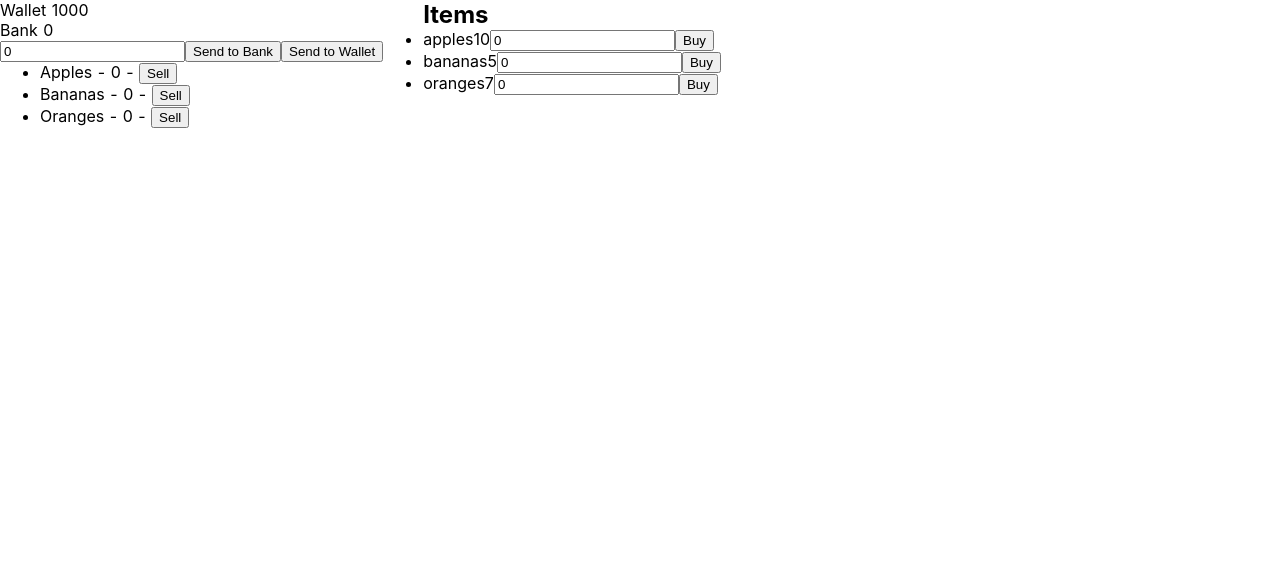
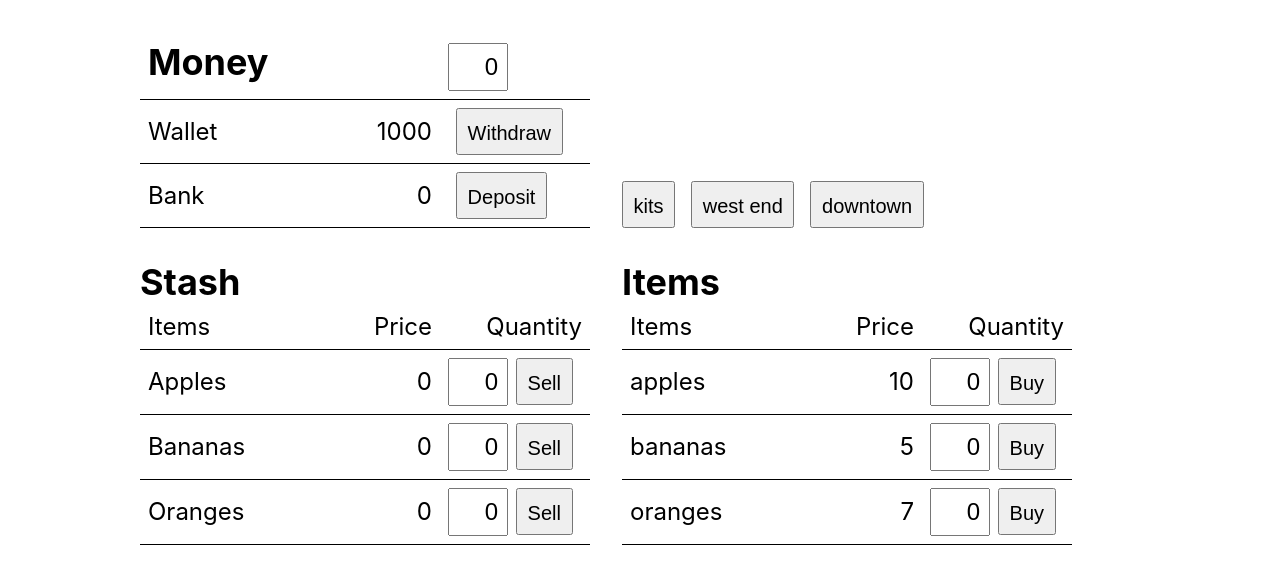
Before and after one commit to ccmdesign/dopewars-vue, a Nuxt app: page / in a window 1280 px wide. Shown: the top 584 px of the page. Built offline with nearby package versions, Linux system fonts and the light colour scheme.

Commit message:
first version of the buy/sell functionality. Break up in components

```diff
--- a/components/Logo.vue
+++ /dev/null
@@ -1,29 +0,0 @@
-<template>
-  <svg class="NuxtLogo" width="245" height="180" viewBox="0 0 452 342" xmlns="http://www.w3.org/2000/svg">
-    <path
-      d="M139 330l-1-2c-2-4-2-8-1-13H29L189 31l67 121 22-16-67-121c-1-2-9-14-22-14-6 0-15 2-22 15L5 303c-1 3-8 16-2 27 4 6 10 12 24 12h136c-14 0-21-6-24-12z"
-      fill="#00C58E"
-    />
-    <path
-      d="M447 304L317 70c-2-2-9-15-22-15-6 0-15 3-22 15l-17 28v54l39-67 129 230h-49a23 23 0 0 1-2 14l-1 1c-6 11-21 12-23 12h76c3 0 17-1 24-12 3-5 5-14-2-26z"
-      fill="#108775"
-    />
-    <path
-      d="M376 330v-1l1-2c1-4 2-8 1-12l-4-12-102-178-15-27h-1l-15 27-102 178-4 12a24 24 0 0 0 2 15c4 6 10 12 24 12h190c3 0 18-1 25-12zM256 152l93 163H163l93-163z"
-      fill="#2F495E"
-    />
-  </svg>
-</template>
-
-<style>
-.NuxtLogo {
-  animation: 1s appear;
-  margin: auto;
-}
-
-@keyframes appear {
-  0% {
-    opacity: 0;
-  }
-}
-</style>
--- /dev/null
+++ b/components/areasNavigation.vue
@@ -0,0 +1,38 @@
+<template>
+  <nav>
+    <button v-for="area in areas" :key="area.name">{{area.name}}</button>
+  </nav>
+</template>
+
+<script>
+  import { mapMutations } from 'vuex'
+
+  export default {
+    data() {
+      return {
+        "wallet_temp": 0,
+      }
+    },
+    computed: {
+      player() {
+        return this.$store.state.player
+      },
+      areas() {
+        return this.$store.state.areas
+      },
+      items() {
+        return this.$store.state.items
+      },
+    },
+    methods: {
+      ...mapMutations({
+        transferToBank: 'transferToBank',
+        tarnsferToWallet: 'tarnsferToWallet',
+      })
+    }
+  }
+</script>
+
+<style lang="scss" scoped>
+
+</style>
--- /dev/null
+++ b/components/areasPanel.vue
@@ -0,0 +1,69 @@
+<template>
+  <div>
+    <h2>Items</h2>
+    <table>
+      <tr>
+        <td>Items</td>
+        <td class="text-align:right">Price</td>
+        <td class="text-align:right">Quantity</td>
+      </tr>
+      <tr>
+        <td>{{items[0].name}}</td>
+        <td class="text-align:right">{{items[0].price}}</td>
+        <td><input type="text" v-model=buy_0><button @click="buyItem(items[0].name, items[0].price, buy_0)">Buy</button></td>
+      </tr>
+      <tr>
+        <td>{{items[1].name}}</td>
+        <td class="text-align:right">{{items[1].price}}</td>
+        <td><input type="text" v-model=buy_1><button @click="buyItem(items[1].name, items[1].price, buy_1)">Buy</button></td>
+      </tr>
+      <tr>
+        <td>{{items[2].name}}</td>
+        <td class="text-align:right">{{items[2].price}}</td>
+        <td><input type="text" v-model=buy_2><button @click="buyItem(items[2].name, items[2].price, buy_2)">Buy</button></td>
+      </tr>
+    </table>
+  </div>
+</template>
+
+<script>
+  import { mapMutations } from 'vuex'
+
+  export default {
+    data() {
+      return {
+        "buy_0": 0,
+        "buy_1": 0,
+        "buy_2": 0,
+      }
+    },
+    computed: {
+      player() {
+        return this.$store.state.player
+      },
+      areas() {
+        return this.$store.state.areas
+      },
+      items() {
+        return this.$store.state.items
+      },
+    },
+    methods: {
+      buyItem(asset, price, n) {
+        this.$store.commit('buyAsset', {
+          asset: asset,
+          price: price,
+          n: n
+        });
+      },
+
+      ...mapMutations({
+        buyAsset: 'buyAsset',
+      })
+    }
+  }
+</script>
+
+<style lang="scss" scoped>
+
+</style>
--- /dev/null
+++ b/components/playerProfile.vue
@@ -0,0 +1,61 @@
+<template>
+  <table>
+    <tr>
+      <td><h2>Money</h2></td>
+      <td></td>
+      <td><input type="text" v-model=wallet_temp></td>
+    </tr>
+    <tr>
+      <td>Wallet</td>
+      <td class="text-align:right">{{player.wallet}}</td>
+      <td><button @click="withdraw(wallet_temp)">Withdraw</button></td>
+    </tr>
+    <tr>
+      <td>Bank</td>
+      <td class="text-align:right">{{player.bank}}</td>
+
+      <td><button @click="deposit(wallet_temp)">Deposit</button></td>
+    </tr>
+    <tr>
+    </tr>
+  </table>
+</template>
+
+<script>
+  import { mapMutations } from 'vuex'
+
+  export default {
+    data() {
+      return {
+        "wallet_temp": 0,
+      }
+    },
+    computed: {
+      player() {
+        return this.$store.state.player
+      },
+      areas() {
+        return this.$store.state.areas
+      },
+      items() {
+        return this.$store.state.items
+      },
+    },
+    methods: {
+      deposit(n) {
+        this.$store.commit('transferToBank', n);
+      },
+      withdraw(n) {
+        this.$store.commit('transferToWallet', n);
+      },
+      ...mapMutations({
+        transferToBank: 'transferToBank',
+        tarnsferToWallet: 'tarnsferToWallet',
+      })
+    }
+  }
+</script>
+
+<style lang="scss" scoped>
+
+</style>
--- /dev/null
+++ b/components/stashPanel.vue
@@ -0,0 +1,69 @@
+<template>
+  <aside>
+    <h2>Stash</h2>
+    <table>
+      <tr>
+        <td>Items</td>
+        <td class="text-align:right">Price</td>
+        <td class="text-align:right">Quantity</td>
+      </tr>
+      <tr>
+        <td>Apples</td>
+        <td class="text-align:right">{{player.stash.apples}}</td>
+        <td><input type="text" v-model=sell_0><button @click="sellItem(items[0].name, items[0].price, sell_0)">Sell</button></td>
+      </tr>
+      <tr>
+        <td>Bananas</td>
+        <td class="text-align:right">{{player.stash.bananas}}</td>
+        <td><input type="text" v-model=sell_1><button @click="sellItem(items[1].name, items[1].price, sell_1)">Sell</button></td>
+      </tr>
+      <tr>
+        <td>Oranges</td>
+        <td class="text-align:right">{{player.stash.oranges}}</td>
+        <td><input type="text" v-model=sell_2><button @click="sellItem(items[2].name, items[2].price, sell_2)">Sell</button></td>
+      </tr>
+    </table>
+  </aside>
+</template>
+
+<script>
+  import { mapMutations } from 'vuex'
+
+  export default {
+    data() {
+      return {
+        "sell_0": 0,
+        "sell_1": 0,
+        "sell_2": 0,
+      }
+    },
+    computed: {
+      player() {
+        return this.$store.state.player
+      },
+      areas() {
+        return this.$store.state.areas
+      },
+      items() {
+        return this.$store.state.items
+      },
+    },
+    methods: {
+      sellItem(asset, price, n) {
+        this.$store.commit('sellAsset', {
+          asset: asset,
+          price: price,
+          n: n
+        });
+      },
+
+      ...mapMutations({
+        sellAsset: 'sellAsset'
+      })
+    }
+  }
+</script>
+
+<style lang="scss" scoped>
+
+</style>
--- a/pages/index.vue
+++ b/pages/index.vue
@@ -1,56 +1,39 @@
 <template>
   <div class="container">
-    <aside>
-      <div>Wallet {{player.wallet}}</div>
-      <div>Bank {{player.bank}}</div>
-      <div>
-        <input type="text" v-model=wallet_temp>
-        <button @click="transferToBank(wallet_temp)">Send to Bank</button>
-        <button @click="transferToWallet(wallet_temp)">Send to Wallet</button>
+    <div class="main">
+      <player-profile />
+
+      <div class="areas margin-top:auto">
+        <areas-navigation />
       </div>
-      <ul>
-        <li>Apples - {{player.stash.apples}} - <button>Sell</button></li>
-        <li>Bananas - {{player.stash.bananas}} - <button>Sell</button></li>
-        <li>Oranges - {{player.stash.oranges}} - <button>Sell</button></li>
-      </ul>
-    </aside>
-    <div>
-      <ul>
-        <h2>Items</h2>
-        <li>
-          <span>{{items[0].name}}</span>
-          <span>{{items[0].price}}</span>
-          <input type="text" v-model=apples_temp>
-          <button>Buy</button>
-        </li>
-        <li>
-          <span>{{items[1].name}}</span>
-          <span>{{items[1].price}}</span>
-          <input type="text" v-model=bananas_temp>
-          <button>Buy</button>
-        </li>
-        <li>
-          <span>{{items[2].name}}</span>
-          <span>{{items[2].price}}</span>
-          <input type="text" v-model=oranges_temp>
-          <button>Buy</button>
-        </li>
-      </ul>
+    </div>
 
+    <div class="main">
+      <stash-panel />
+      <areas-panel />
     </div>
+
+
   </div>
 </template>
 
 <script>
 import { mapMutations } from 'vuex'
+import playerProfile from '@/components/playerProfile'
+import areasNavigation from '@/components/areasNavigation'
+import stashPanel from '@/components/stashPanel'
 
 export default {
+  components: {
+    playerProfile,
+    areasNavigation,
+    stashPanel
+  },
   data() {
     return {
-      "wallet_temp": 0,
-      "apples_temp": 0,
-      "bananas_temp": 0,
-      "oranges_temp": 0,
+      "buy_0": 0,
+      "buy_1": 0,
+      "buy_2": 0,
     }
   },
   computed: {
@@ -65,56 +48,87 @@ export default {
     },
   },
   methods: {
-    transferToBank(n) {
-      if (this.player.wallet >= n ) {
-        this.$store.commit('subtractWallet', n);
-        this.$store.commit('addBank', n);
-      } else {
-        // We should throw an error here and show a better message to the user
-        alert("Not enough cash")
-        this.wallet_temp = this.player.wallet
-      }
+    deposit(n) {
+      this.$store.commit('transferToBank', n);
     },
-    transferToWallet(n) {
-      if (this.player.bank >= n ) {
-        this.$store.commit('addWallet', n);
-        this.$store.commit('subtractBank', n);
-      } else {
-        // We should throw an error here and show a better message to the user
-        alert("Not enough cash")
-        this.wallet_temp = this.player.bank
-      }
+    withdraw(n) {
+      this.$store.commit('transferToWallet', n);
     },
 
-    addWallet(n) {
-      this.$store.commit('addWallet', n);
+    buyItem(asset, price, n) {
+      this.$store.commit('buyAsset', {
+        asset: asset,
+        price: price,
+        n: n
+      });
     },
-    subtractWallet(n) {
-      this.$store.commit('subtractWallet', n);
+
+    sellItem(asset, price, n) {
+      this.$store.commit('sellAsset', {
+        asset: asset,
+        price: price,
+        n: n
+      });
     },
-    addBank(n) {
-      this.$store.commit('addBank', n);
-    },
-    subtractBank(n) {
-      this.$store.commit('subtractBank', n);
-    },
+
     ...mapMutations({
-      addWallet: 'addWallet',
-      subtractWallet: 'subtractWallet',
-      addBank: 'addBank',
-      subtractBank: 'subtractBank',
+      buyAsset: 'buyAsset',
+      sellAsset: 'sellAsset',
+      transferToBank: 'transferToBank',
+      tarnsferToWallet: 'tarnsferToWallet',
     })
   }
 }
 
-
 </script>
 
 <style>
+body {
+  font-size: 24px;
+}
+
 .container {
   margin: 0 auto;
   min-height: 100vh;
+  max-width: 1000px;
+}
+
+.main {
   display: flex;
+}
+
+
+button + button {
+  margin-left: 1rem;
+}
+.main > * + * {
+  margin-left: 2rem;
+}
+
+h2 {
+  margin-top: 2rem;
+}
+
+table {
+  border-collapse: collapse;
+}
+
+td {
+  width: 150px;
+  padding: .5rem;
+  vertical-align: baseline;
+  border-bottom: 1px solid #000;
+}
+
+td > input {
+  text-align: right;
+  width: 60px;
+  padding: .5rem;
+  font-size: 24px;
+}
+
+td > button {
+  margin-left: .5rem;
 }
 
 .container > pre {
@@ -122,33 +136,15 @@ export default {
   text-align: left;
 }
 
-.title {
-  font-family:
-    'Quicksand',
-    'Source Sans Pro',
-    -apple-system,
-    BlinkMacSystemFont,
-    'Segoe UI',
-    Roboto,
-    'Helvetica Neue',
-    Arial,
-    sans-serif;
-  display: block;
-  font-weight: 300;
-  font-size: 100px;
-  color: #35495e;
-  letter-spacing: 1px;
+.text-align\:right {
+  text-align: right;
+}
+.margin-top\:auto {
+  margin-top:auto;
 }
 
-.subtitle {
-  font-weight: 300;
-  font-size: 42px;
-  color: #526488;
-  word-spacing: 5px;
-  padding-bottom: 15px;
-}
-
-.links {
-  padding-top: 15px;
+button {
+  padding: .75rem .6rem .5rem;
+  font-size: 20px;
 }
 </style>
```
Also changed, not shown: store/index.js (+43 -12 lines).
